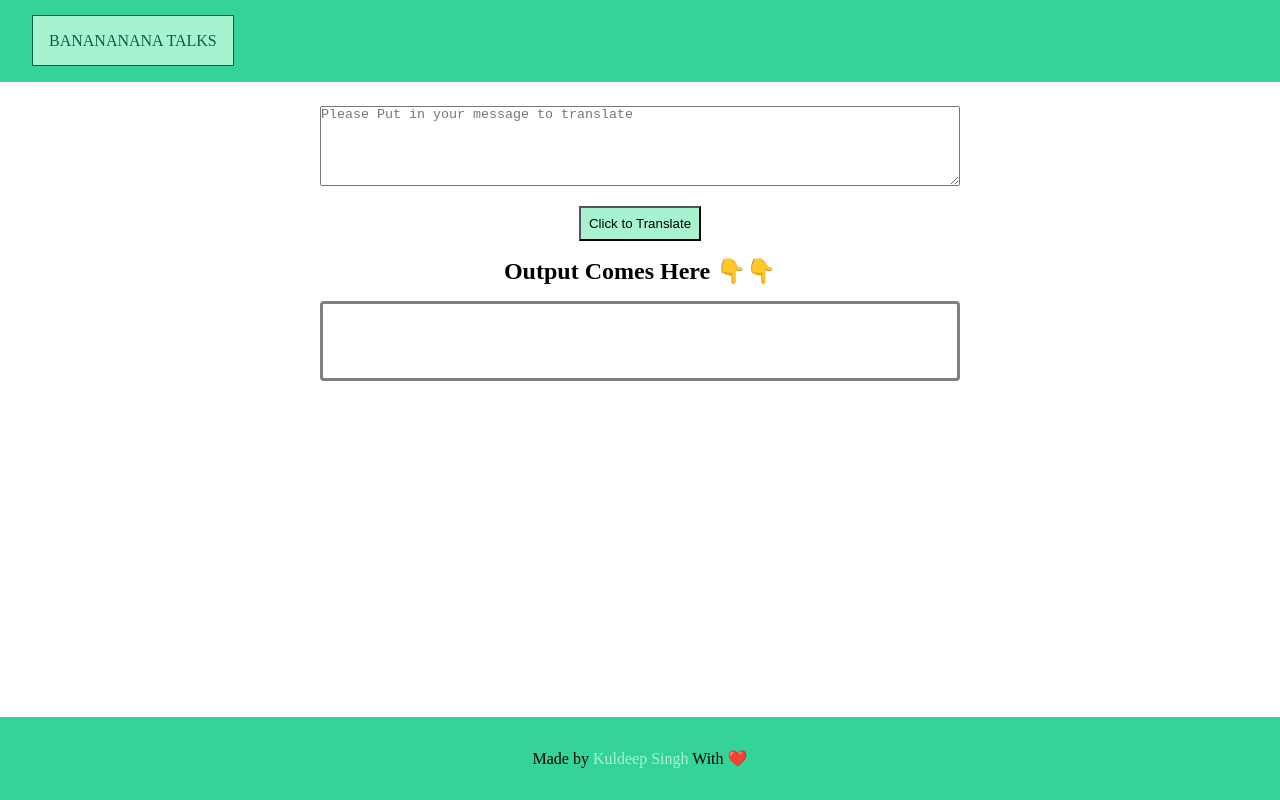
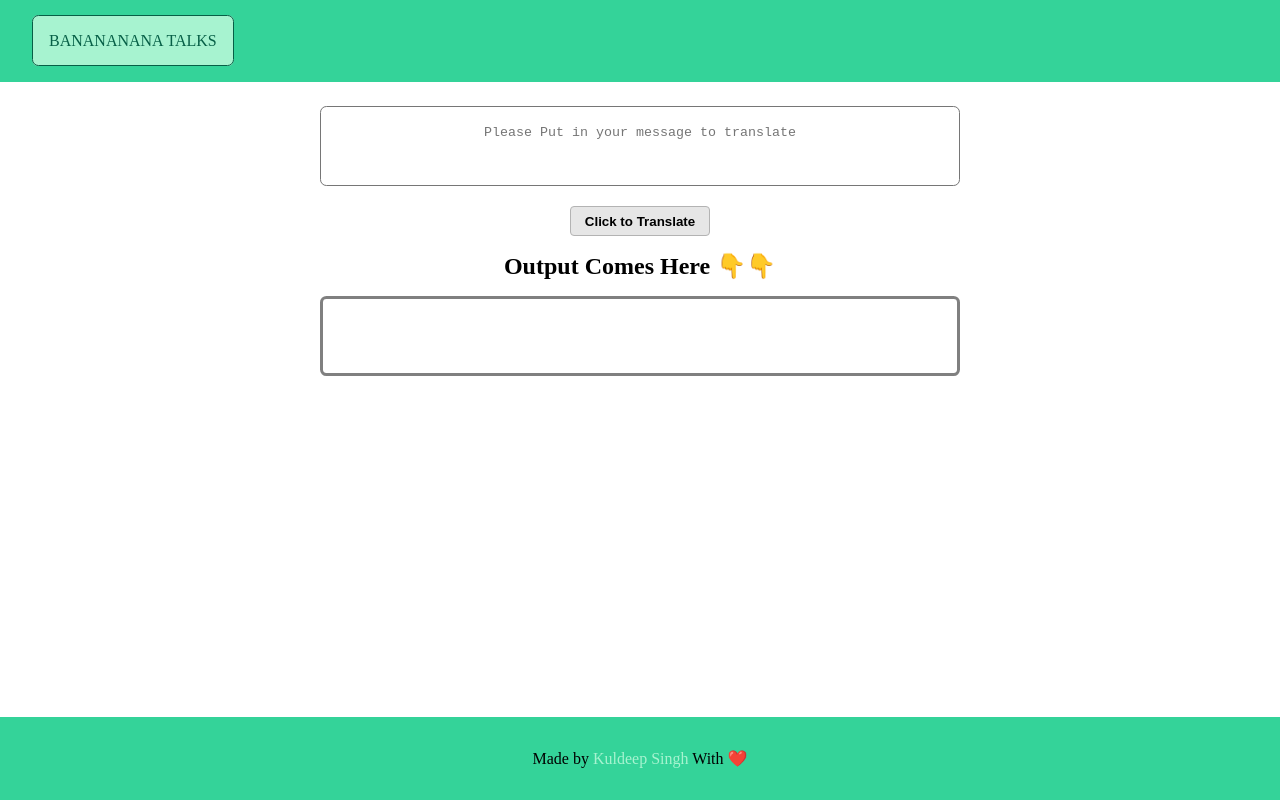
Before and after one commit to KuldeepSinghRathore/Minions-Banana-Talk, a plain HTML site: page index.html in a window 1280 px wide. Drawn offline with Linux system fonts and the light colour scheme.

Commit message:
api issue fixed

```diff
--- a/app.js
+++ b/app.js
@@ -1,33 +1,32 @@
-var btnTranslate = document.querySelector('#btn-translate');
-var txtinput = document.querySelector('#txt-input');
+var btnTranslate = document.querySelector("#btn");
+var txtinput = document.querySelector("#txt-input");
 // console.log(txtinput);
 var outputDiv = document.querySelector("#output");
 
 // var mockApiUrl= "https://lessonfourapi.tanaypratap.repl.co/translate/yoda.json"
-var mockApiUrl = "https://api.funtranslations.com/translate/minion.json"
+var mockApiUrl = "https://api.funtranslations.com/translate/minion.json";
 
-function getTranslationURL(text){
-    return mockApiUrl + "?" + "text=" +text
+function getTranslationURL(text) {
+  return mockApiUrl + "?" + "text=" + text;
 }
-function errorHandler(error){
-    console.log("error occured",error);
-    alert("There is issue with server please try after Sometimes")
+function errorHandler(error) {
+  console.log("error occured", error);
+  alert("There is issue with server please try after Sometimes");
 }
 
 function clickEventHandler() {
-
-  var  inputText = txtinput.value;
+  var inputText = txtinput.value;
 
   //calling fetch
   fetch(getTranslationURL(inputText))
-   .then(function responseHandler(response){
-       return response.json()
-   })
-   .then(function logJSON(json){
-       translatedText = json.contents.translated;
-       outputDiv.innerText = translatedText;
-   })
-   .catch(errorHandler)
-};
+    .then(function responseHandler(response) {
+      return response.json();
+    })
+    .then(function logJSON(json) {
+      translatedText = json.contents.translated;
+      outputDiv.innerText = translatedText;
+    })
+    .catch(errorHandler);
+}
 
-btnTranslate.addEventListener("click", clickEventHandler );
+btn.addEventListener("click", clickEventHandler);
--- a/index.html
+++ b/index.html
@@ -18,7 +18,7 @@
         id="txt-input"
         placeholder="Please Put in your message to translate"
       ></textarea>
-      <button id="btn-translate">Click to Translate</button>
+      <button id="btn">Click to Translate</button>
 
       <h2>Output Comes Here 👇👇</h2>
       <div id="output"></div>
--- a/style.css
+++ b/style.css
@@ -18,27 +18,56 @@ nav span {
   color: #065f46;
   border: 1px solid #065f46;
   background: #a7f3d0;
+  border-radius: 0.4rem;
 }
 #txt-input,
 #output {
   width: 50%;
   height: 5rem;
 }
-#btn-translate {
+
+#btn {
   display: block;
   margin: auto;
-  background-color: #a7f3d0;
-  padding: 0.5rem;
+  background-color: hsl(0, 0%, 90%);
+  border: 1px solid hsl(0, 0%, 70%);
   outline: none;
+  cursor: pointer;
+  padding: 0.5em 1em;
+  border-radius: 0.3em;
+  font-weight: 600;
 }
+
+#btn:hover,
+#btn:focus {
+  background-color: #28b573;
+  box-shadow: 0 0 5px 0 #399d6e;
+  color: #fafafa;
+}
+
 #output {
   border: 3px solid grey;
   margin: auto;
-  border-radius: 4px;
+  border-radius: 0.4rem;
 }
 #txt-input,
 h2 {
   margin: 1rem 0;
+}
+textarea#txt-input {
+  text-align: center;
+  padding: 1rem;
+  /* font-size: 2rem; */
+  border-radius: 0.4rem;
+}
+#txt-input::placeholder {
+  text-align: center;
+
+  padding: 0.1rem;
+}
+#txt-input {
+  resize: none;
+  overflow: hidden;
 }
 .inputoutput {
   text-align: center;
```
